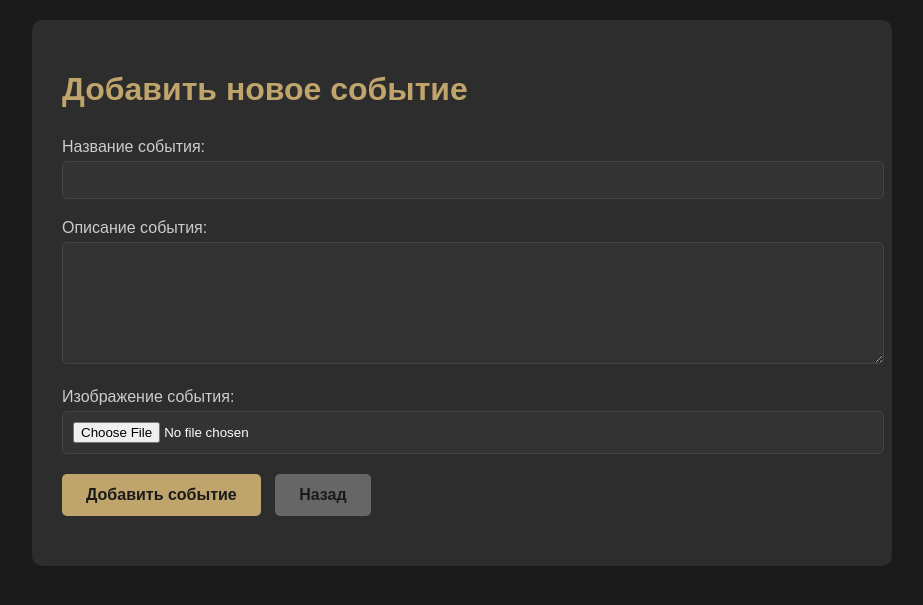
After one commit to KoboSteruS/Main_way, a Flask app: page /1/admin/add-event in a window 1280 px wide. The commit adds this page. Shown: the top 605 px of the page, without its empty margins (178-1101 px from the left). Run offline with Flask 3, Linux system fonts and the light colour scheme.

Commit message:
feat: добавлено управление событиями в админке - CRUD операции для событий

```diff
--- a/app/routes.py
+++ b/app/routes.py
@@ -67,6 +67,28 @@ STATIC_PARTICIPANTS = [
     }
 ]
 
+# Статичные события (базовые)
+STATIC_EVENTS = [
+    {
+        'id': 'static_event_1',
+        'title': 'Москва',
+        'desc': 'Столичный слёт. Город силы и встреч.',
+        'image': 'img/Moscow.png'
+    },
+    {
+        'id': 'static_event_2',
+        'title': 'Грузия: женская линия',
+        'desc': 'Уникальный женский круг. Горы, ритуалы, поддержка.',
+        'image': 'img/Georgia.png'
+    },
+    {
+        'id': 'static_event_3',
+        'title': 'Латвия 2025',
+        'desc': 'Сбор в лесу. Единение с природой и собой.',
+        'image': 'img/Latvia.png'
+    }
+]
+
 # Функция для загрузки участников из JSON
 def load_participants():
     try:
@@ -82,6 +104,21 @@ def load_participants():
         print(f"Ошибка загрузки участников: {e}")
         return STATIC_PARTICIPANTS
 
+# Функция для загрузки событий из JSON
+def load_events():
+    try:
+        with open('app/data/events.json', 'r', encoding='utf-8') as f:
+            dynamic_events = json.load(f)
+            # Объединяем статичных и динамических событий
+            all_events = STATIC_EVENTS + dynamic_events
+            return all_events
+    except FileNotFoundError:
+        # Если файл не найден, возвращаем только статичных
+        return STATIC_EVENTS
+    except Exception as e:
+        print(f"Ошибка загрузки событий: {e}")
+        return STATIC_EVENTS
+
 @main_bp.route('/')
 @main_bp.route('/<version>')
 def index(version=None):
@@ -91,9 +128,13 @@ def index(version=None):
     # Загружаем участников из JSON
     participants = load_participants()
 
+    # Загружаем события из JSON
+    events = load_events()
+
     response = make_response(render_template('index.html',
                                           version=version or f'1.1.{timestamp}',
-                                          participants=participants))
+                                          participants=participants,
+                                          events=events))
 
     # Добавляем заголовки для отключения кэширования
     response.headers['Cache-Control'] = 'no-cache, no-store, must-revalidate, max-age=0'
@@ -109,7 +150,11 @@ def index(version=None):
 def admin_dashboard(token):
     # Загружаем существующих участников
     participants = load_participants()
-    return render_template('admin/dashboard.html', participants=participants, token=token)
+
+    # Загружаем существующих событий
+    events = load_events()
+
+    return render_template('admin/dashboard.html', participants=participants, events=events, token=token)
 
 # Маршрут для добавления нового участника
 @main_bp.route('/<token>/admin/add-participant', methods=['GET', 'POST'])
@@ -183,6 +228,76 @@ def delete_participant(token, participant_id):
 
     return redirect(url_for('main.admin_dashboard', token=token))
 
+# Маршрут для добавления нового события
+@main_bp.route('/<token>/admin/add-event', methods=['GET', 'POST'])
+@admin_required
+def add_event(token):
+    if request.method == 'POST':
+        title = request.form.get('title')
+        desc = request.form.get('desc')
+
+        # Обработка загруженного файла
+        if 'image' in request.files:
+            file = request.files['image']
+            if file and file.filename:
+                # Генерируем уникальное имя файла
+                filename = secure_filename(file.filename)
+                file_extension = filename.rsplit('.', 1)[1].lower()
+                new_filename = f"event_{uuid.uuid4().hex[:8]}.{file_extension}"
+
+                # Сохраняем файл
+                upload_folder = 'app/static/img'
+                if not os.path.exists(upload_folder):
+                    os.makedirs(upload_folder)
+
+                file_path = os.path.join(upload_folder, new_filename)
+                file.save(file_path)
+
+                # Создаем новое событие
+                new_event = {
+                    'id': str(uuid.uuid4()),
+                    'title': title,
+                    'desc': desc,
+                    'image': f'img/{new_filename}'
+                }
+
+                # Сохраняем в JSON файл
+                save_event(new_event)
+
+                flash('Событие успешно добавлено!', 'success')
+                return redirect(url_for('main.admin_dashboard', token=token))
+
+    return render_template('admin/add_event.html', token=token)
+
+# Маршрут для удаления события
+@main_bp.route('/<token>/admin/delete-event/<event_id>')
+@admin_required
+def delete_event(token, event_id):
+    events = load_events()
+    event = next((e for e in events if e['id'] == event_id), None)
+
+    if event:
+        # Удаляем файл изображения (только для динамических событий)
+        if not event_id.startswith('static_event_') and event.get('image'):
+            image_path = os.path.join('app/static', event['image'])
+            if os.path.exists(image_path):
+                os.remove(image_path)
+
+        # Удаляем из JSON (только динамических событий)
+        if not event_id.startswith('static_event_'):
+            try:
+                with open('app/data/events.json', 'r', encoding='utf-8') as f:
+                    dynamic_events = json.load(f)
+                dynamic_events = [e for e in dynamic_events if e['id'] != event_id]
+                save_events(dynamic_events)
+                flash('Событие удалено!', 'success')
+            except Exception as e:
+                flash(f'Ошибка удаления: {e}', 'error')
+        else:
+            flash('Статичных событий нельзя удалить!', 'error')
+
+    return redirect(url_for('main.admin_dashboard', token=token))
+
 # Вспомогательные функции
 def save_participant(participant):
     try:
@@ -208,6 +323,31 @@ def save_participants(participants):
     with open('app/data/participants.json', 'w', encoding='utf-8') as f:
         json.dump(participants, f, ensure_ascii=False, indent=2)
 
+# Вспомогательные функции для событий
+def save_event(event):
+    try:
+        # Загружаем существующих динамических событий
+        try:
+            with open('app/data/events.json', 'r', encoding='utf-8') as f:
+                events = json.load(f)
+        except FileNotFoundError:
+            events = []
+
+        # Добавляем новое событие
+        events.append(event)
+
+        # Сохраняем обратно
+        save_events(events)
+    except Exception as e:
+        print(f"Ошибка сохранения события: {e}")
+
+def save_events(events):
+    # Создаем папку если её нет
+    os.makedirs('app/data', exist_ok=True)
+
+    with open('app/data/events.json', 'w', encoding='utf-8') as f:
+        json.dump(events, f, ensure_ascii=False, indent=2)
+
 # Функция для генерации JWT токена (для справки)
 def generate_admin_token():
     payload = {
--- /dev/null
+++ b/app/templates/admin/add_event.html
@@ -0,0 +1,127 @@
+<!DOCTYPE html>
+<html lang="ru">
+<head>
+    <meta charset="UTF-8">
+    <meta name="viewport" content="width=device-width, initial-scale=1.0">
+    <title>Добавить событие - Админ панель</title>
+    <style>
+        body {
+            font-family: Arial, sans-serif;
+            background: #1a1a1a;
+            color: #fff;
+            margin: 0;
+            padding: 20px;
+        }
+        .container {
+            max-width: 800px;
+            margin: 0 auto;
+            background: #2d2d2d;
+            padding: 30px;
+            border-radius: 10px;
+        }
+        h1 {
+            color: #bfa46b;
+            margin-bottom: 30px;
+        }
+        .form-group {
+            margin-bottom: 20px;
+        }
+        label {
+            display: block;
+            margin-bottom: 5px;
+            color: #ccc;
+        }
+        input[type="text"], textarea {
+            width: 100%;
+            padding: 10px;
+            border: 1px solid #444;
+            border-radius: 5px;
+            background: #333;
+            color: #fff;
+            font-size: 14px;
+        }
+        textarea {
+            height: 100px;
+            resize: vertical;
+        }
+        input[type="file"] {
+            background: #333;
+            color: #fff;
+            padding: 10px;
+            border: 1px solid #444;
+            border-radius: 5px;
+            width: 100%;
+        }
+        .btn {
+            background: #bfa46b;
+            color: #1a1a1a;
+            padding: 12px 24px;
+            border: none;
+            border-radius: 5px;
+            cursor: pointer;
+            font-size: 16px;
+            font-weight: bold;
+            text-decoration: none;
+            display: inline-block;
+            margin-right: 10px;
+        }
+        .btn:hover {
+            background: #d4b87a;
+        }
+        .btn-secondary {
+            background: #666;
+        }
+        .btn-secondary:hover {
+            background: #777;
+        }
+        .flash {
+            padding: 10px;
+            margin-bottom: 20px;
+            border-radius: 5px;
+        }
+        .flash.success {
+            background: #4CAF50;
+            color: white;
+        }
+        .flash.error {
+            background: #f44336;
+            color: white;
+        }
+    </style>
+</head>
+<body>
+    <div class="container">
+        <h1>Добавить новое событие</h1>
+
+        {% with messages = get_flashed_messages(with_categories=true) %}
+            {% if messages %}
+                {% for category, message in messages %}
+                    <div class="flash {{ category }}">{{ message }}</div>
+                {% endfor %}
+            {% endif %}
+        {% endwith %}
+
+        <form method="POST" enctype="multipart/form-data">
+            <div class="form-group">
+                <label for="title">Название события:</label>
+                <input type="text" id="title" name="title" required>
+            </div>
+
+            <div class="form-group">
+                <label for="desc">Описание события:</label>
+                <textarea id="desc" name="desc" required></textarea>
+            </div>
+
+            <div class="form-group">
+                <label for="image">Изображение события:</label>
+                <input type="file" id="image" name="image" accept="image/*" required>
+            </div>
+
+            <div class="form-group">
+                <button type="submit" class="btn">Добавить событие</button>
+                <a href="{{ url_for('main.admin_dashboard', token=token) }}" class="btn btn-secondary">Назад</a>
+            </div>
+        </form>
+    </div>
+</body>
+</html>
```
Also changed, not shown: app/static/js/main.js (+7 -1 lines), app/templates/admin/dashboard.html (+40 -23 lines), app/templates/components/offline_events.html (+20 -2 lines).
